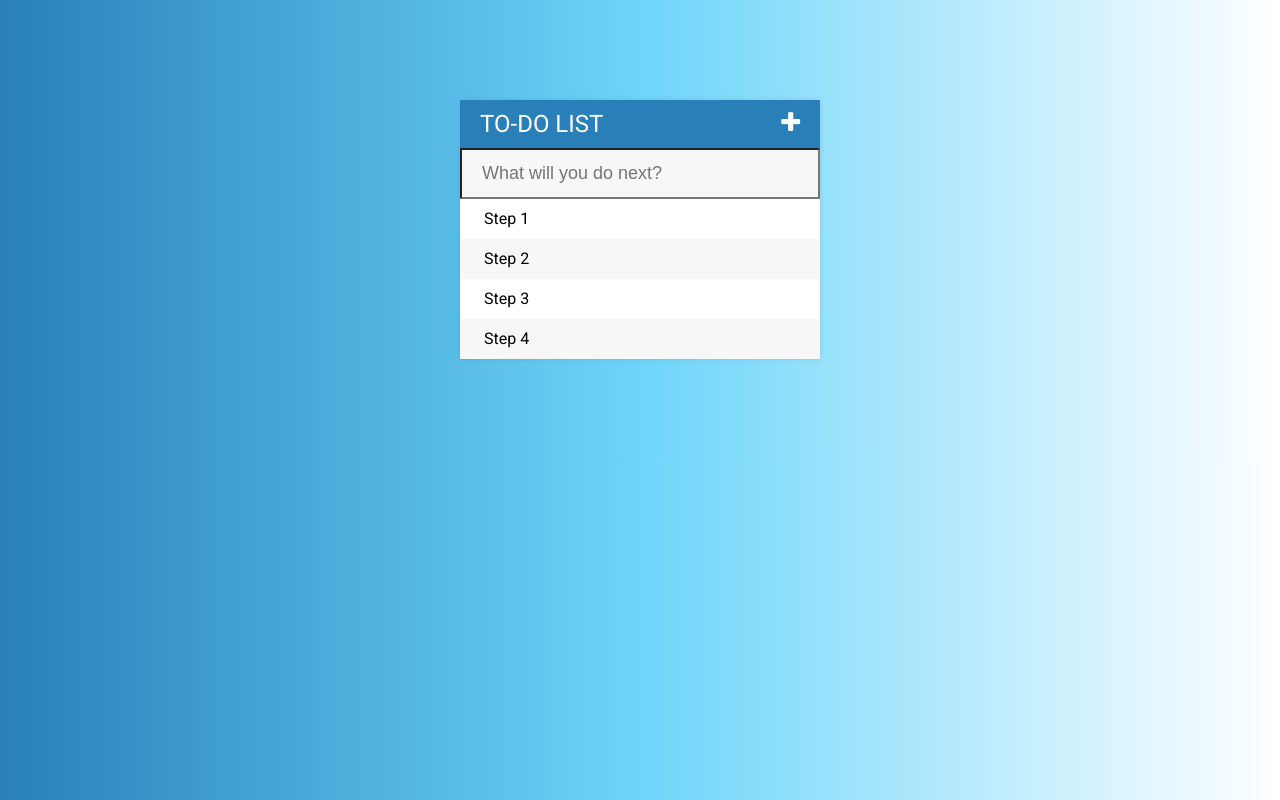
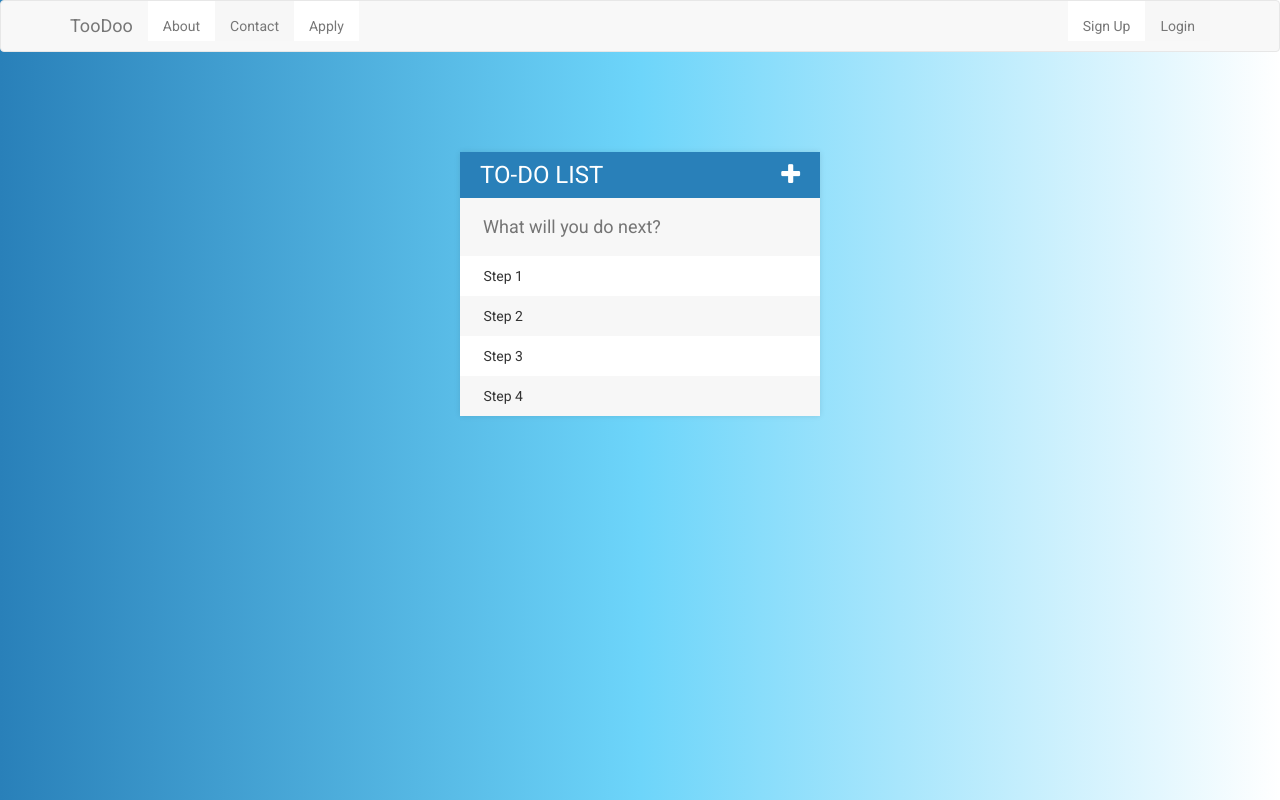
Before and after one commit to cachemap/todoApp, a plain HTML site: page index.html in a window 1280 px wide. Drawn offline with nearby package versions, Linux system fonts and the light colour scheme.

Commit message:
Add placeholder navbar

```diff
--- a/assets/css/todos.css
+++ b/assets/css/todos.css
@@ -26,7 +26,8 @@ input {
 	width: 100%;
 	padding: 13px 13px 13px 20px;
 	box-sizing: border-box;
-	color: #2980b9;;
+	color: #2980b9;
+	border: 3px solid rgba(0,0,0,0);
 }
 
 input:focus {
--- a/index.html
+++ b/index.html
@@ -2,13 +2,40 @@
 <html>
 <head>
 	<title>jQuery Todo List App</title>
+	<link href="https://fonts.googleapis.com/css?family=Roboto" rel="stylesheet">
+	<link rel="stylesheet" type="text/css" href="https://maxcdn.bootstrapcdn.com/bootstrap/3.3.7/css/bootstrap.min.css">
+	<link rel="stylesheet" type="text/css" href="./assets/css/todos.css">
 	<link rel="stylesheet" type="text/css" href="https://stackpath.bootstrapcdn.com/font-awesome/4.7.0/css/font-awesome.min.css">
-	<link href="https://fonts.googleapis.com/css?family=Roboto" rel="stylesheet">
-	<link rel="stylesheet" type="text/css" href="./assets/css/todos.css">
-	<script type="text/javascript" src="./assets/js/lib/jquery-3.3.1.min.js"></script>
 </head>
 <body>
-	<div id="background">
+	<nav class="navbar navbar-default">
+	<div class="container">
+		<!-- Corresponds to navbar brand icon/text at top left -->
+		<div class=navbar-header>
+			<!-- This is responsible for the "hamburger" icon -->
+			<button type="button" class="navbar-toggle collapsed" data-toggle="collapse" data-target="#navbar-example" aria-expanded="false">
+				<span class="sr-only">Toggle navigation</span>
+				<span class="icon-bar"></span>
+				<span class="icon-bar"></span>
+				<span class="icon-bar"></span>
+			</button>
+			<a href="#" class="navbar-brand">TooDoo</a>
+		</div>
+
+		<!-- This div handles collapsing navbar upon resizing/on mobile devices -->
+		<div class="collapse navbar-collapse" id="navbar-example">
+			<ul class="nav navbar-nav">
+				<li><a href="#">About</a></li>
+				<li><a href="#">Contact</a></li>
+				<li><a href="#">Apply</a></li>
+			</ul>
+			<ul class="nav navbar-nav navbar-right">
+				<li><a href="#">Sign Up</a></li>
+				<li><a href="#">Login</a></li>
+			</ul>
+		</div>
+	</div>
+</nav>
 	<div id="container">
 		<h1>To-Do List <i class="fa fa-plus"></i></h1>
 		<input type="text" placeholder="What will you do next?">
@@ -19,7 +46,10 @@
 			<li> <span><i class="fa fa-trash"></i></span> Step 4</li>
 		</ul>
 	</div>
-	</div>
+
+<script type="text/javascript" src="./assets/js/lib/jquery-3.3.1.min.js"></script>
+<script src="https://cdnjs.cloudflare.com/ajax/libs/popper.js/1.12.9/umd/popper.min.js" integrity="sha384-ApNbgh9B+Y1QKtv3Rn7W3mgPxhU9K/ScQsAP7hUibX39j7fakFPskvXusvfa0b4Q" crossorigin="anonymous"></script>
 <script type="text/javascript" src="./assets/js/todos.js"></script>
+
 </body>
 </html>
```
Lines whose indentation alone changed are shown as unchanged.
